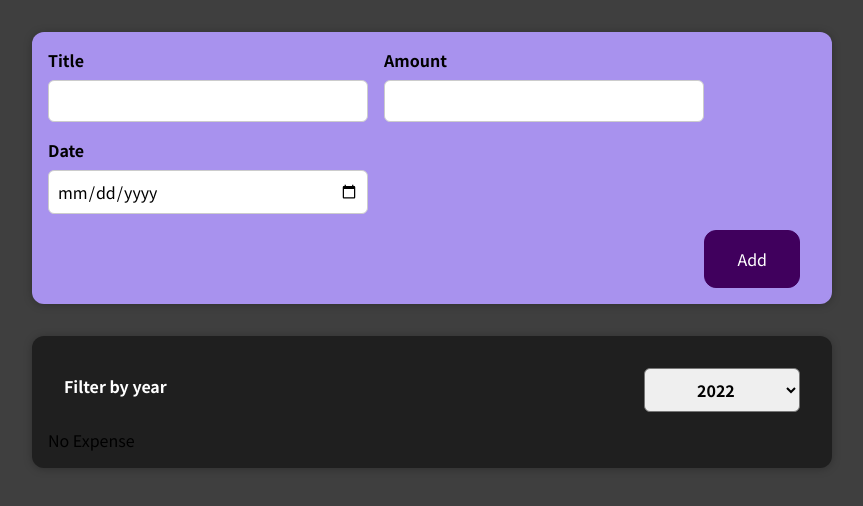
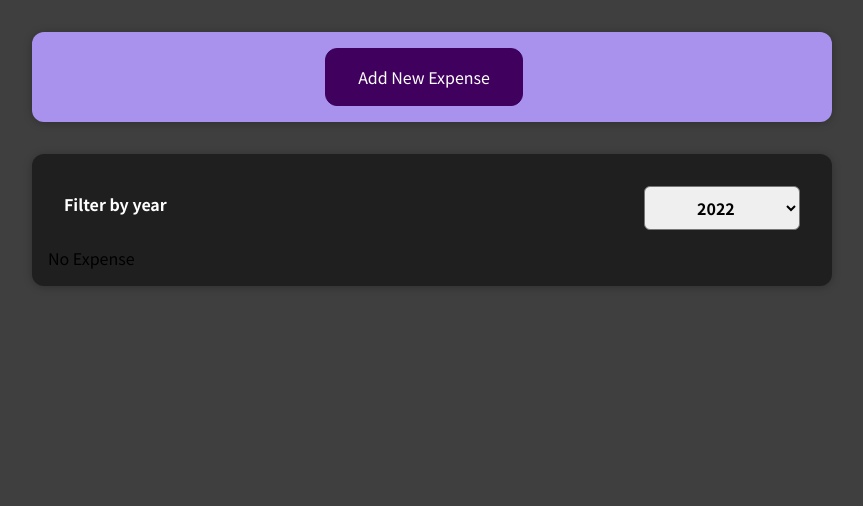
Before and after one commit to hyoungqu23/TIL_react, a React (Create React App) app: page / in a window 1280 px wide. Shown: the top 506 px of the page, without its empty margins (208-1071 px from the left). Built offline with nearby package versions, Linux system fonts and the light colour scheme.

Commit message:
[feat] NewExpense Component
Add Button, Cancel Button 추가 및 이벤트 핸들러 등록

```diff
--- a/src/components/NewExpense/ExpenseForm.js
+++ b/src/components/NewExpense/ExpenseForm.js
@@ -1,7 +1,7 @@
 import React, { useState } from 'react';
 import styled from 'styled-components';
 
-const ExpenseForm = ({ onSaveExpenseData }) => {
+const ExpenseForm = ({ onSaveExpenseData, isCancelButtonClicked }) => {
   const [enteredTitle, setEnteredTitle] = useState('');
   const [enteredAmount, setEnteredAmount] = useState('');
   const [enteredDate, setEnteredDate] = useState('');
@@ -33,6 +33,10 @@ const ExpenseForm = ({ onSaveExpenseData }) => {
     //   ...prevState,
     //   enteredDate: event.target.value,
     // })
+  };
+
+  const handleCancelButtonClick = () => {
+    isCancelButtonClicked(false);
   };
 
   const handleFormSubmit = (event) => {
@@ -89,6 +93,9 @@ const ExpenseForm = ({ onSaveExpenseData }) => {
         </div>
       </div>
       <div className="new-expense__actions">
+        <button type="button" onClick={handleCancelButtonClick}>
+          Cancel
+        </button>
         <button type="submit">Add</button>
       </div>
     </StyledExpenseForm>
--- a/src/components/NewExpense/NewExpense.js
+++ b/src/components/NewExpense/NewExpense.js
@@ -1,8 +1,18 @@
-import React from 'react';
+import React, { useState } from 'react';
 import styled from 'styled-components';
 import ExpenseForm from './ExpenseForm';
 
 const NewExpense = ({ onAddExpense }) => {
+  const [isAddButtonClicked, setIsAddButtonClicked] = useState(false);
+
+  const handleAddButtonClick = () => {
+    setIsAddButtonClicked(true);
+  };
+
+  const handleCancelButtonClick = (isClicked) => {
+    setIsAddButtonClicked(isClicked);
+  };
+
   const handleExpenseDataSave = (enteredExpenseData) => {
     const expenseData = {
       ...enteredExpenseData,
@@ -11,9 +21,21 @@ const NewExpense = ({ onAddExpense }) => {
     onAddExpense(expenseData);
   };
 
+  let expenseFormContent = (
+    <button onClick={handleAddButtonClick}>Add New Expense</button>
+  );
+
+  isAddButtonClicked &&
+    (expenseFormContent = (
+      <ExpenseForm
+        onSaveExpenseData={handleExpenseDataSave}
+        isCancelButtonClicked={handleCancelButtonClick}
+      />
+    ));
+
   return (
     <StyledNewExpense className="new-expense">
-      <ExpenseForm onSaveExpenseData={handleExpenseDataSave} />
+      {expenseFormContent}
     </StyledNewExpense>
   );
 };
```
